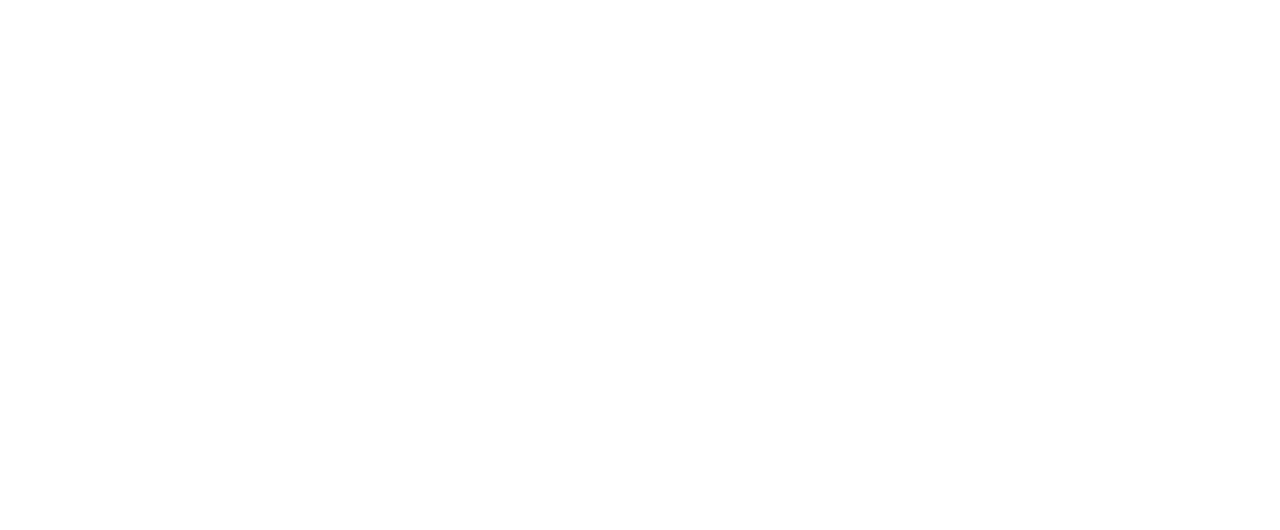
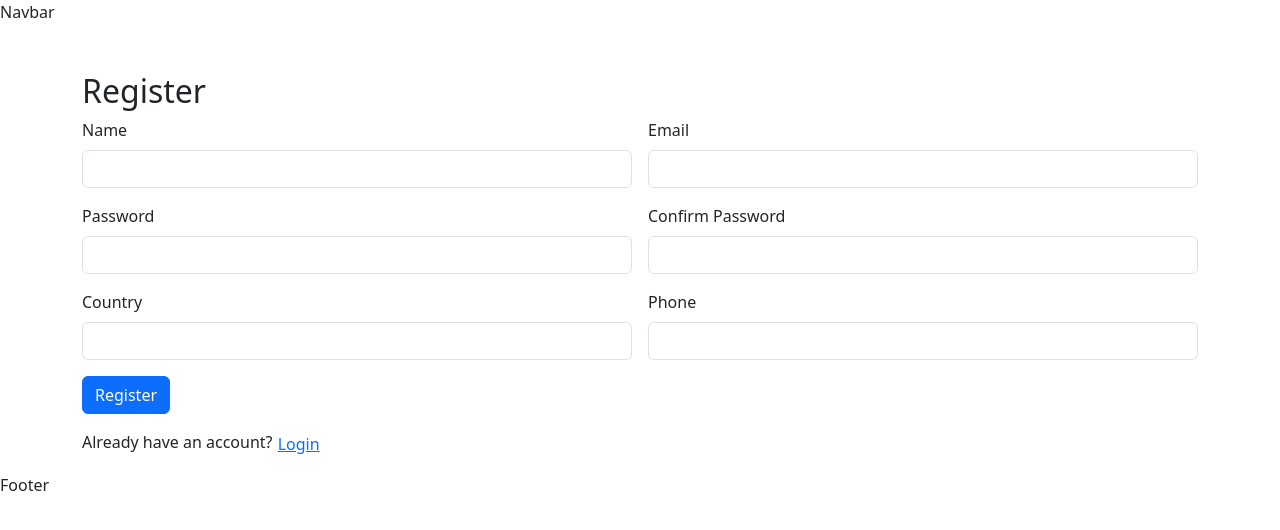
Before and after one commit to neamatabdollah/BookingApp-React, a React (Vite) app: page /register in a window 1280 px wide. Before the commit this address had no page. Shown: the top 530 px of the page. Built offline with nearby package versions, Linux system fonts and the light colour scheme.

Commit message:
Make Register page interactive and add all validations to it

```diff
--- a/package.json
+++ b/package.json
@@ -15,6 +15,7 @@
     "bootstrap": "^5.3.7",
     "react": "^19.1.0",
     "react-dom": "^19.1.0",
+    "react-hook-form": "^7.60.0",
     "react-redux": "^9.2.0",
     "react-router-dom": "^7.7.0"
   },
--- a/src/App.jsx
+++ b/src/App.jsx
@@ -9,6 +9,7 @@
 import ProtectedRoute from "./routes/ProtectedRoute";
 import HotelDetails from "./pages/HotelDetails/HotelDetails";
 import BookHotel from "./pages/BookHotel/BookHotel";
+import Register from "./pages/Register/Register";
 
 function App() {
   return (
@@ -18,9 +19,11 @@
       </Layout> */}
       <Routes>
         <Route path="/" element={<Layout />}>
-          <Route index element={<HomePage />} />
-          <Route path="hotels" element={<HotelsSearch />} />
-          <Route path="login" element={<Login />} />
+          <Route index element={<Login />} />
+          <Route path="/home" element={<HomePage />} />
+          <Route path="/hotels" element={<HotelsSearch />} />
+          <Route path="/login" element={<Login />} />
+          <Route path="/register" element={<Register />} />
           <Route path="/hotels/:id" element={<HotelDetails />} />
           <Route
             path="/book-hotel/:id"
--- a/src/pages/HomePage/HomePage.jsx
+++ b/src/pages/HomePage/HomePage.jsx
@@ -24,6 +24,9 @@
     error,
   } = useSelector((state) => state.hotels);
 
+  // get user data from register page
+  const user = useSelector((state) => state.user.user);
+
   useEffect(() => {
     dispatch(fetchBestOffers());
     dispatch(fetchRecommendedHotels());
@@ -31,17 +34,21 @@
 
   return (
     <div className="container mt-4">
+      {user && (
+        <h4 className="mb-4">
+          Welcome, <span className="text-primary">{user.name}</span>! 🎉
+        </h4>
+      )}{" "}
+
       <button className="btn btn-primary mb-4" onClick={handleSearchHotels}>
         🔍 Search Hotels
       </button>
-
       <h2>Best Offers</h2>
       <div className="d-flex flex-wrap gap-3">
         {bestOffersStatus === "loading" && <p>Loading...</p>}
         {bestOffersStatus === "succeeded" &&
           bestOffers.map((hotel) => <HotelCard key={hotel.id} hotel={hotel} />)}
       </div>
-
       <h2 className="mt-5">Recommended Hotels</h2>
       <div className="d-flex flex-wrap gap-3">
         {recommendedStatus === "loading" && <p>Loading...</p>}
@@ -50,7 +57,6 @@
             <HotelCard key={hotel.id} hotel={hotel} />
           ))}
       </div>
-
       {error && <p className="text-danger">{error}</p>}
     </div>
   );
--- /dev/null
+++ b/src/pages/Register/Register.jsx
@@ -0,0 +1,154 @@
+import React from "react";
+import { useForm } from "react-hook-form";
+import { useDispatch } from "react-redux";
+import { registerUser } from "../../store/userSlice";
+import { useNavigate } from "react-router-dom";
+
+function Register() {
+  const dispatch = useDispatch();
+  const navigate = useNavigate();
+
+  const {
+    register,
+    handleSubmit,
+    watch,
+    formState: { errors },
+  } = useForm({
+    mode: "onTouched",
+  });
+
+  const password = watch("password");
+
+  const onSubmit = (data) => {
+    dispatch(registerUser(data));
+    console.log("REGISTERED:", data);
+    navigate("/home");
+  };
+
+  return (
+    <div className="container mt-5">
+      <h2>Register</h2>
+
+      <form onSubmit={handleSubmit(onSubmit)} className="row g-3">
+        {/* Name */}
+        <div className="col-md-6">
+          <label className="form-label">Name</label>
+          <input
+            className="form-control"
+            {...register("name", { required: "Name is required" })}
+          />
+          {errors.name && <p className="text-danger">{errors.name.message}</p>}
+        </div>
+
+        {/* Email */}
+        <div className="col-md-6">
+          <label className="form-label">Email</label>
+          <input
+            type="email"
+            className="form-control"
+            {...register("email", {
+              required: "Email is required",
+              pattern: {
+                value: /^\S+@\S+$/i,
+                message: "Invalid email address",
+              },
+            })}
+          />
+          {errors.email && (
+            <p className="text-danger">{errors.email.message}</p>
+          )}
+        </div>
+
+        {/* Password */}
+        <div className="col-md-6">
+          <label className="form-label">Password</label>
+          <input
+            type="password"
+            className="form-control"
+            {...register("password", {
+              required: "Password is required",
+              pattern: {
+                value: /^(?=.*[A-Z])(?=.*\d)(?=.*[!@#$%^&*])/,
+                message:
+                  "Must contain Capital letter, number & special character",
+              },
+            })}
+          />
+          {errors.password && (
+            <p className="text-danger">{errors.password.message}</p>
+          )}
+        </div>
+
+        {/* Confirm Password */}
+        <div className="col-md-6">
+          <label className="form-label">Confirm Password</label>
+          <input
+            type="password"
+            className="form-control"
+            {...register("confirmPassword", {
+              required: "Confirm Password is required",
+              validate: (value) =>
+                value === password || "Passwords do not match",
+            })}
+          />
+          {errors.confirmPassword && (
+            <p className="text-danger">{errors.confirmPassword.message}</p>
+          )}
+        </div>
+
+        {/* Country */}
+        <div className="col-md-6">
+          <label className="form-label">Country</label>
+          <input
+            className="form-control"
+            {...register("country", { required: "Country is required" })}
+          />
+          {errors.country && (
+            <p className="text-danger">{errors.country.message}</p>
+          )}
+        </div>
+
+        {/* Phone */}
+        <div className="col-md-6">
+          <label className="form-label">Phone</label>
+          <input
+            className="form-control"
+            {...register("phone", {
+              required: "Phone is required",
+              pattern: {
+                value: /^[0-9]+$/,
+                message: "Numbers only",
+              },
+              maxLength: {
+                value: 12,
+                message: "Max length is 12",
+              },
+            })}
+          />
+          {errors.phone && (
+            <p className="text-danger">{errors.phone.message}</p>
+          )}
+        </div>
+
+        <div className="col-12">
+          <button type="submit" className="btn btn-primary">
+            Register
+          </button>
+
+          <p className="mt-3">
+            Already have an account?{" "}
+            <button
+              type="button"
+              className="btn btn-link p-0"
+              onClick={() => navigate("/login")}
+            >
+              Login
+            </button>
+          </p>
+        </div>
+      </form>
+    </div>
+  );
+}
+
+export default Register;
--- a/src/store/index.js
+++ b/src/store/index.js
@@ -1,8 +1,10 @@
 import { configureStore } from "@reduxjs/toolkit";
 import hotelReducer from "./hotelSlice";
+import userReducer from "./userSlice";
 
 export const store = configureStore({
   reducer: {
     hotels: hotelReducer,
+    user: userReducer,
   },
 });
--- /dev/null
+++ b/src/store/userSlice.js
@@ -0,0 +1,24 @@
+import { createSlice } from "@reduxjs/toolkit";
+
+const initialState = {
+  user: null,
+  isLoggedIn: false,
+};
+
+const userSlice = createSlice({
+  name: "user",
+  initialState,
+  reducers: {
+    registerUser: (state, action) => {
+      state.user = action.payload;
+      state.isLoggedIn = true;
+    },
+    logoutUser: (state) => {
+      state.user = null;
+      state.isLoggedIn = false;
+    },
+  },
+});
+
+export const { registerUser, logoutUser } = userSlice.actions;
+export default userSlice.reducer;
```
Also changed, not shown: 1 other file (tests, documents, lock files or other folders).
